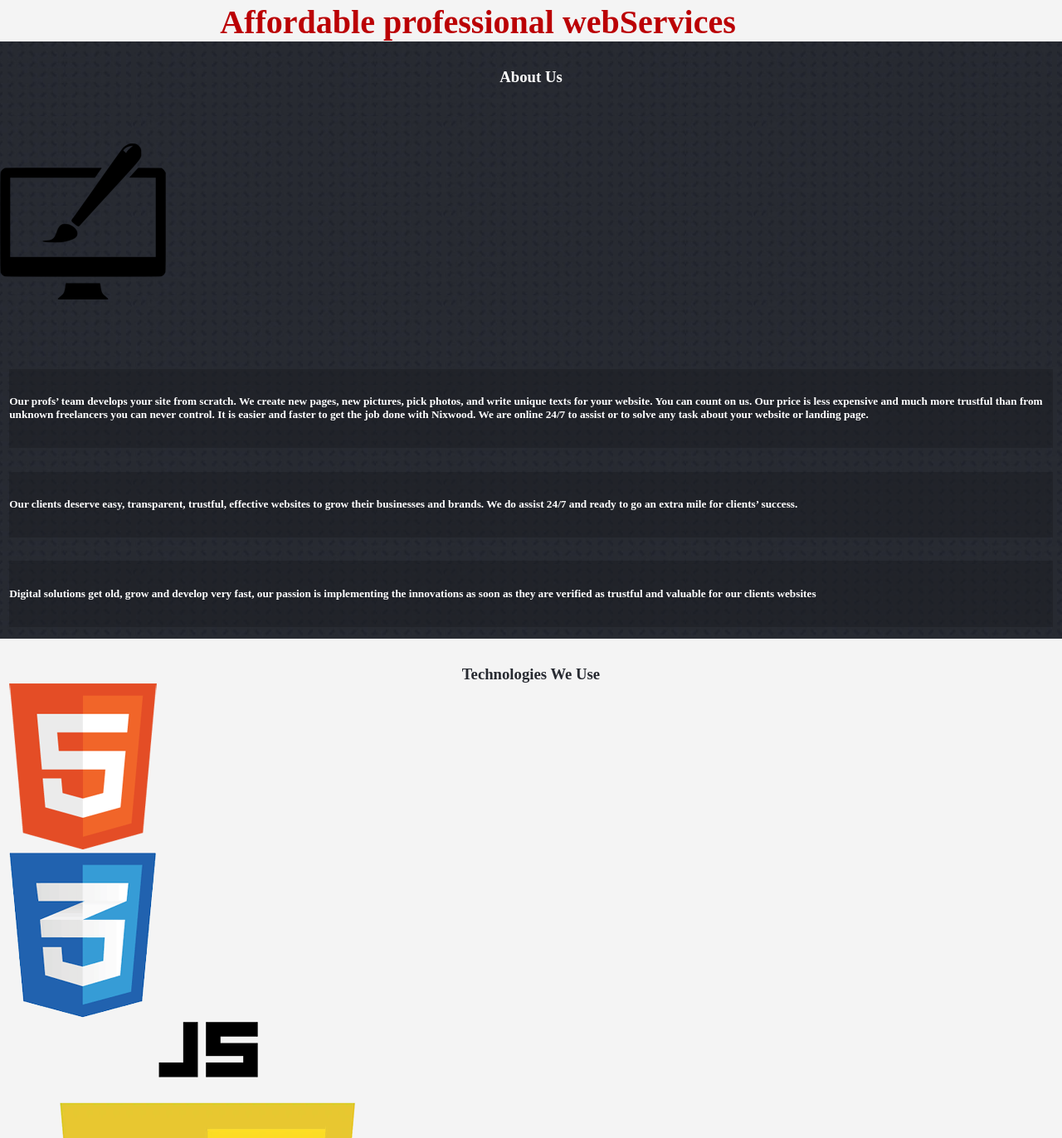
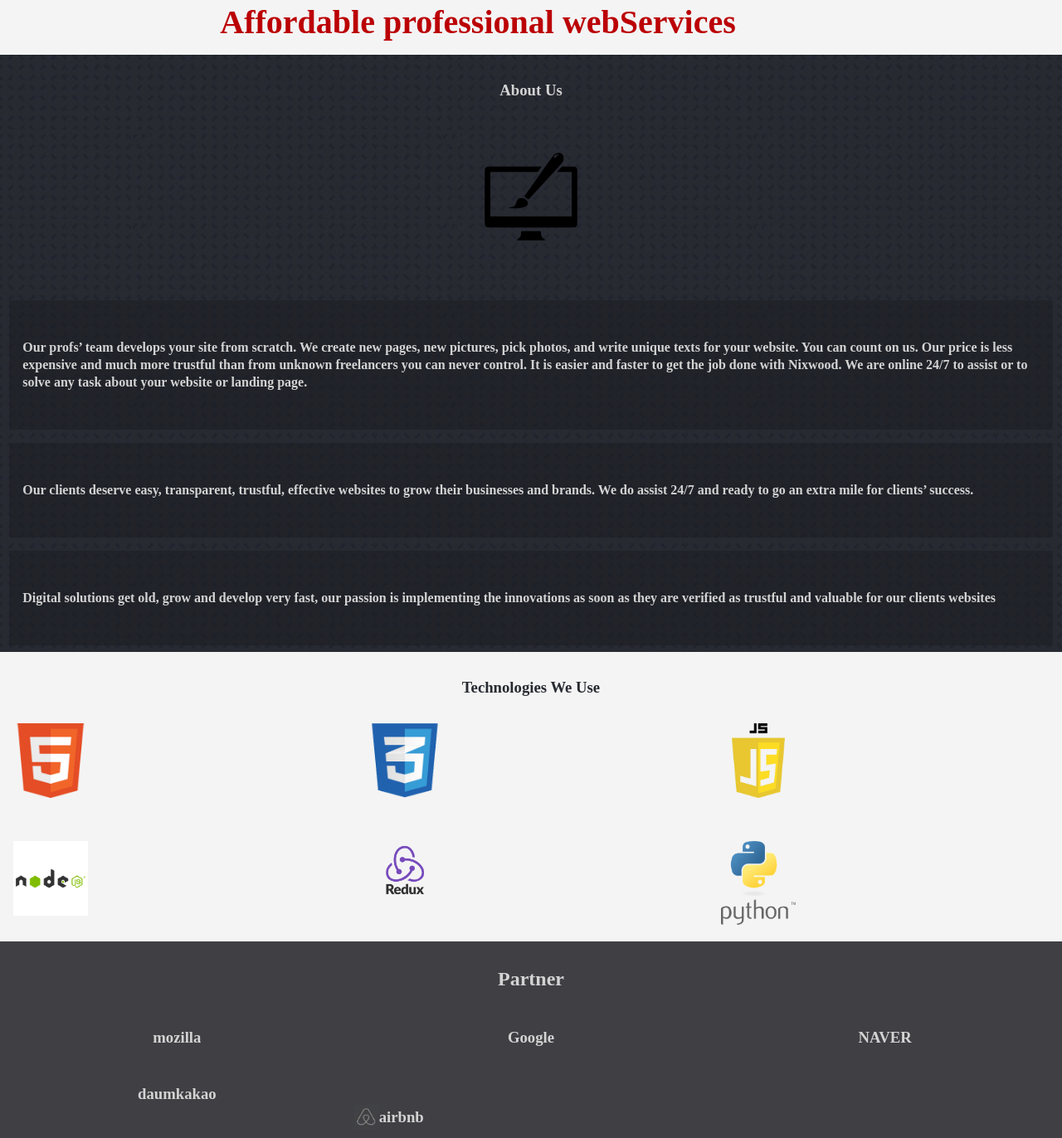
Before and after one commit to ixboy/client-s_website, a plain HTML site: page about.html in a window 1280 px wide. Shown: the part 213-1585 px from the top of the page at 83% size. Drawn offline with Linux system fonts and the light colour scheme.

Commit message:
styled about us section

```diff
--- a/sass/style.css
+++ b/sass/style.css
@@ -5,6 +5,11 @@ body {
 
 body .current {
   border: 1px solid #EC5242;
+}
+
+body .blacklogo {
+  width: 7rem;
+  margin: 0 auto;
 }
 
 body .quote {
@@ -153,10 +158,15 @@ main .showcase {
   background-image: url(../img/graybackground.png);
   background-position: center;
   height: 90vh;
+  margin-top: 1rem;
   display: -ms-grid;
   display: grid;
   -ms-grid-columns: 1fr;
       grid-template-columns: 1fr;
+}
+
+main .showcase h3 {
+  color: #D3D3D3;
 }
 
 main .showcase p {
@@ -171,7 +181,7 @@ main .showcase * {
 main .showcase div {
   font-size: 1rem;
   background-color: #1a1c2071;
-  margin: 0.9rem 0.7rem;
+  margin: 0.5rem 0.7rem;
   display: -webkit-inline-box;
   display: -ms-inline-flexbox;
   display: inline-flex;
@@ -184,8 +194,9 @@ main .showcase div {
 }
 
 main .showcase div h3 {
-  -ms-flex-item-align: baseline;
-      align-self: baseline;
+  -ms-flex-item-align: center;
+      -ms-grid-row-align: center;
+      align-self: center;
   max-width: 25%;
 }
 
@@ -201,6 +212,13 @@ main .showcase div p:last-of-type {
 
 main .showcase div img {
   width: 50px;
+}
+
+main .showcase div h5 {
+  padding: 1rem;
+  font-size: 1rem;
+  line-height: 1.3;
+  color: #D3D3D3;
 }
 
 main .featured div {
@@ -254,7 +272,7 @@ main .second {
   -webkit-box-align: center;
       -ms-flex-align: center;
           align-items: center;
-  height: 30vh;
+  height: 20vh;
 }
 
 main .second img {
@@ -270,4 +288,26 @@ main .second div p {
   margin: auto;
   padding: auto;
 }
+
+.tech {
+  display: -ms-grid;
+  display: grid;
+  -ms-grid-columns: 1fr 1fr 1fr;
+      grid-template-columns: 1fr 1fr 1fr;
+}
+
+.tech h3 {
+  grid-column: span 3;
+}
+
+.tech div {
+  margin: 1rem;
+  -ms-grid-column: 1;
+  grid-column: 1fr;
+  margin-top: 2rem;
+}
+
+.tech div img {
+  width: 90px;
+}
 /*# sourceMappingURL=style.css.map */
```
